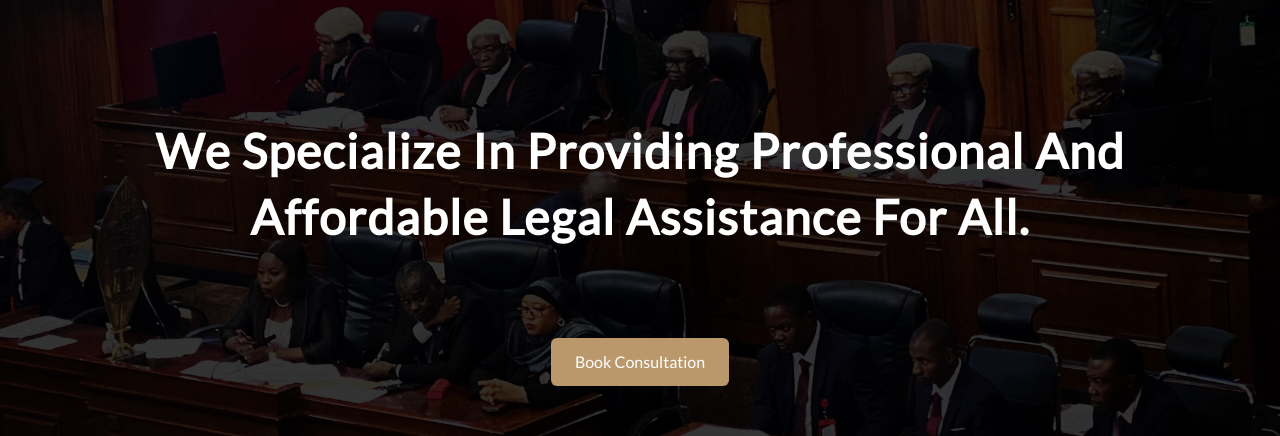
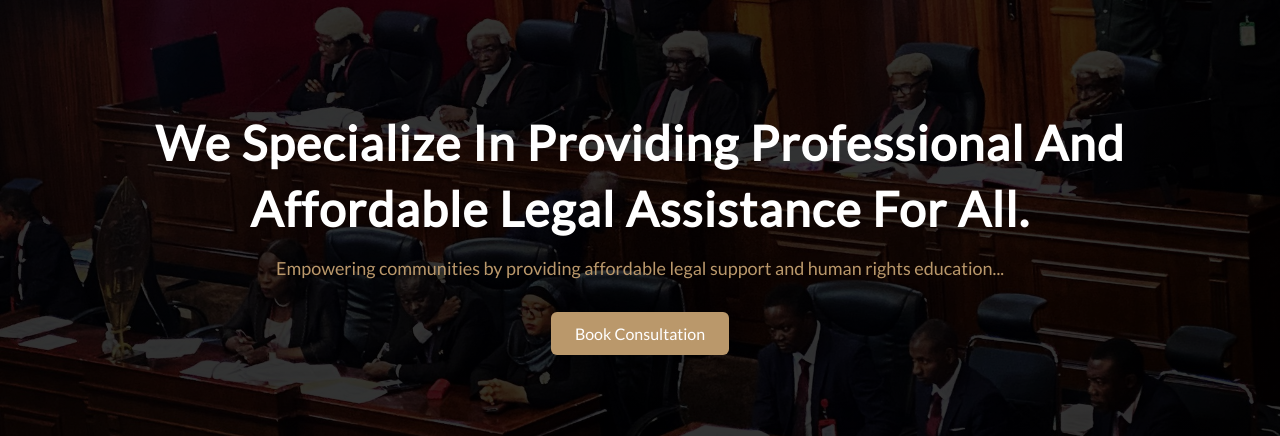
Before and after one commit to Rightice/Rightice-Frontend, a React (Vite) app: page /home in a window 1280 px wide. Shown: the part 233-669 px from the top of the page. Built offline with nearby package versions, Linux system fonts and the light colour scheme; no server answers.

Commit message:
Changed the footer design

```diff
--- a/src/Dashboard/Profile.jsx
+++ b/src/Dashboard/Profile.jsx
@@ -117,7 +117,7 @@ const Profile = () => {
                 className="w-24 h-24 rounded-full object-cover"
               />
             ) : (
-              <div className="w-24 h-24 rounded-full bg-[#242E4D] text-white flex items-center justify-center text-4xl font-semibold">
+              <div className="w-24 h-24 rounded-full bg-[#242E4D] text-[#BA986B] flex items-center justify-center text-4xl font-semibold">
                 {username.charAt(0).toUpperCase()}
               </div>
             )}
@@ -140,7 +140,7 @@ const Profile = () => {
             <h1 className="text-3xl md:text-4xl text-[#242E4D] font-semibold">
               Hello <span>{username}</span>
             </h1>
-            <p className="font-light text-sm text-black/50">{user.email}</p>
+            <p className="font-light text-sm text-[#BA986B]">{user.email}</p>
           </div>
         </section>
 
--- a/src/components/Navbar.jsx
+++ b/src/components/Navbar.jsx
@@ -203,9 +203,7 @@ const Navbar = () => {
                 </div>
                 <Link to="/profile">
                   <p className="text-white font-medium">Welcome</p>
-                  <p className="text-sm text-white/70">
-                    {username}
-                  </p>
+                  <p className="text-sm text-[#BA986B]">{username}</p>
                 </Link>
               </div>
             )}
--- a/src/components/about-card.jsx
+++ b/src/components/about-card.jsx
@@ -103,7 +103,7 @@ const SlideCard = ({ data }) => {
           />
         </div>
         <h3 className="text-lg font-semibold text-[#242D4E]">{title}</h3>
-        <p className="text-sm text-stone-700 mt-2">{info}</p>
+        <p className="text-sm text-[#BA986B] mt-2">{info}</p>
       </div>
     </div>
   );
--- a/src/components/side-top-bar.jsx
+++ b/src/components/side-top-bar.jsx
@@ -119,8 +119,9 @@ const Sidebar = ({ children }) => {
         </button>
 
         <nav className="flex flex-col gap-4">
-          <Link to='/home'
-            className={`pb-10 text-2xl font-semibold hover:text-white/50 ${
+          <Link
+            to="/home"
+            className={`pb-10 text-2xl font-semibold hover:text-white/50 transition ease-in-out duration-500 ${
               !isOpen && "text-center"
             }`}>
             {isOpen ? "Rightice.ng" : "R"}
@@ -159,7 +160,7 @@ const Sidebar = ({ children }) => {
                 </NavLink>
               )}
               {user && (
-                <p className="font-light text-[10px] text-white/50">
+                <p className="font-light text-[10px] text-[#BA986B]">
                   {user.email}
                 </p>
               )}
--- a/src/components/text-generate-effect-demo.jsx
+++ b/src/components/text-generate-effect-demo.jsx
@@ -5,7 +5,7 @@ const words = `We Specialize In Providing Professional And Affordable Legal Assi
 
 export default function TextGenerateEffectDemo() {
   return (
-    <div className="w-full mx-auto px-4 py-12">
+    <div className="w-full mx-auto px-4">
       <TextGenerateEffect words={words} />
     </div>
   )
--- a/src/pages/About.jsx
+++ b/src/pages/About.jsx
@@ -61,9 +61,10 @@ const About = () => {
 
         {/* Practice Areas Section */}
         <div className="bg-[#EFEFF7] flex flex-col gap-3 text-center text-white py-12">
-          <h1 className="text-[#242D4E] text-3xl font-bold">Our Practice</h1>
-          <p className="text-md text-base text-[#242D4E]">Our Practice Areas</p>
-          <p className="text-sm text-base text-stone-700 max-w-2xl mx-auto text-[#242D4E]">
+          <h1 className="text-[#242D4E] text-3xl font-bold">
+            Our Practice Areas
+          </h1>
+          <p className="text-lg text-base max-w-2xl mx-auto text-[#242D4E]">
             At Rightice.ng, we cover a wide range of legal issues to help
             individuals and communities access justice.
           </p>
--- a/src/pages/Attorneys.jsx
+++ b/src/pages/Attorneys.jsx
@@ -134,7 +134,7 @@ const Attorneys = () => {
 
       {/* Section Header */}
       <div className="text-center my-10">
-        <p className="text-sm italic text-[#444] font-semibold">
+        <p className="text-sm italic text-[#BA986B]">
           Find the Right Legal Help for Your Needs
         </p>
         <h1 className="text-2xl sm:text-3xl font-black text-[#242D4E]">
--- a/src/pages/Blog.jsx
+++ b/src/pages/Blog.jsx
@@ -43,7 +43,7 @@ const Blog = () => {
       <Navbar />
       <div className="flex flex-col gap-3 justify-center items-center text-center mt-10 text-[#242E4D]">
         <h1 className="text-5xl pb-5">{content.Blog.title}</h1>
-        <p className="text-sm text-base max-w-[80%] lg:max-w-[60%] md:max-w-[90%]">
+        <p className="text-sm text-base max-w-[80%] text-[#BA986B] lg:max-w-[60%] md:max-w-[90%]">
           {content.Blog.description}
         </p>
       </div>
@@ -69,7 +69,7 @@ const Blog = () => {
                 <h1 className="font-semibold text-lg text-[#242E4D]">
                   {blog.title}
                 </h1>
-                <p className="text-sm text-[#242E4D]">{blog.description}</p>
+                <p className="text-sm text-[#BA986B]">{blog.description}</p>
                 <Link
                   to={blog.link}
                   className="flex gap-3 bg-[#242E4D] hover:bg-[#1c233d] transition ease-in-out duration-500 text-white rounded w-32 p-3 text-sm mt-10">
--- a/src/pages/Home.jsx
+++ b/src/pages/Home.jsx
@@ -1,78 +1,3 @@
-// import "react";
-// import bg from "../image/courtroom.jpg";
-// import Footer from "../components/Footer";
-// import Navbar from "../components/Navbar";
-// import { Link } from "react-router-dom";
-// import homeImg from "../image/2.webp";
-// import TextGenerateEffectDemo from "../components/text-generate-effect-demo";
-
-// const Home = () => {
-//   return (
-//     <section>
-//       <div
-//         className="h-screen w-full lg:bg-cover bg-contain lg:bg-center lg:no-repeat overflow-auto"
-//         style={{
-//           backgroundImage: `linear-gradient(rgba(0, 0, 0, 0.8), rgba(0, 0, 0, 0.8)), url(${bg})`,
-//         }}>
-//         <Navbar />
-//         <div className="h-screen flex flex-col gap-10 justify-center items-center text-center px-4">
-//           <h1 className="text-white lg:text-5xl text-3xl font-bold leading-tight">
-//             We Specialize In Providing Professional And Affordable{" "}
-//             <br className="hidden sm:block" /> Legal Assistance For All.
-//           </h1>
-//           <Link
-//             className="text-white bg-[#BA986B] hover:bg-[#a57e54] px-6 py-3 rounded-md transition-colors duration-300"
-//             to="/consultation">
-//             Book Consultation
-//           </Link>
-//         </div>
-
-//         <TextGenerateEffectDemo />
-
-//         <div className="bg-white lg:h-[100vh] flex justify-center items-center py-10 px-6">
-//           <div className="flex flex-col lg:flex-row items-center gap-10 mx-auto">
-//             {/* Image Section */}
-//             <div className="w-full lg:w-1/2">
-//               <img
-//                 src={homeImg}
-//                 alt="Home"
-//                 className="w-83 rounded-lg h-auto"
-//               />
-//             </div>
-
-//             {/* Text Section */}
-//             <div className="w-full lg:w-1/2 flex flex-col gap-7">
-//               <div>
-//                 <h1 className="text-[#BA986B] text-3xl font-semibold">
-//                   ABOUT US
-//                 </h1>
-//                 <p className="text-md text-[#242D4E]">Legal Tech Startup</p>
-//               </div>
-//               <p className="text-md text-stone-700 text-justify max-w-lg">
-//                 Rightice.ng is a digital platform designed to address the lack
-//                 of access to legal information, support, and resources for
-//                 people living in Nigeria and Africa at large by leveraging
-//                 technology. The platform aims to educate users about their
-//                 rights and connect them with legal professionals.
-//               </p>
-//               <div>
-//                 <Link
-//                   to="/about"
-//                   className="bg-[#242D4E] rounded-md px-6 py-3 text-white hover:bg-[#1c233d] transition ease-in-out duration-500">
-//                   Learn more
-//                 </Link>
-//               </div>
-//             </div>
-//           </div>
-//         </div>
-
-//         <Footer />
-//       </div>
-//     </section>
-//   );
-// };
-
-// export default Home;
 import "react";
 import bg from "../image/courtroom.jpg";
 import Footer from "../components/Footer";
@@ -85,22 +10,26 @@ const Home = () => {
   return (
     <section>
       <div
-        className="h-screen w-full lg:bg-cover bg-contain lg:bg-center lg:no-repeat overflow-auto"
+        className="h-screen w-full lg:bg-cover bg-cover lg:bg-center lg:no-repeat overflow-auto"
         style={{
           backgroundImage: `linear-gradient(rgba(0, 0, 0, 0.8), rgba(0, 0, 0, 0.8)), url(${bg})`,
         }}>
         <Navbar />
         <div className="h-screen flex flex-col gap-10 justify-center items-center text-center px-4">
-          {/* Text Generate Effect positioned here for better visibility */}
-          <div className="">
+          <div className="flex flex-col gap-3">
             <TextGenerateEffectDemo />
+            <p className="text-[#BA986B] text-lg">
+              Empowering communities by providing affordable legal support and
+              human rights education...
+            </p>
           </div>
-
-          <Link
-            className="text-white bg-[#BA986B] hover:bg-[#a57e54] px-6 py-3 rounded-md transition-colors duration-300"
-            to="/consultation">
-            Book Consultation
-          </Link>
+          <div>
+            <Link
+              className="text-white bg-[#BA986B] hover:bg-[#a57e54] px-6 py-3 rounded-md transition-colors duration-500"
+              to="/consultation">
+              Book Consultation
+            </Link>
+          </div>
         </div>
 
         <div className="bg-white lg:h-[100vh] flex justify-center items-center py-10 px-6">
```
Also changed, not shown: src/components/Footer.jsx (+2 -10 lines), src/image/footerimage.png (added).
